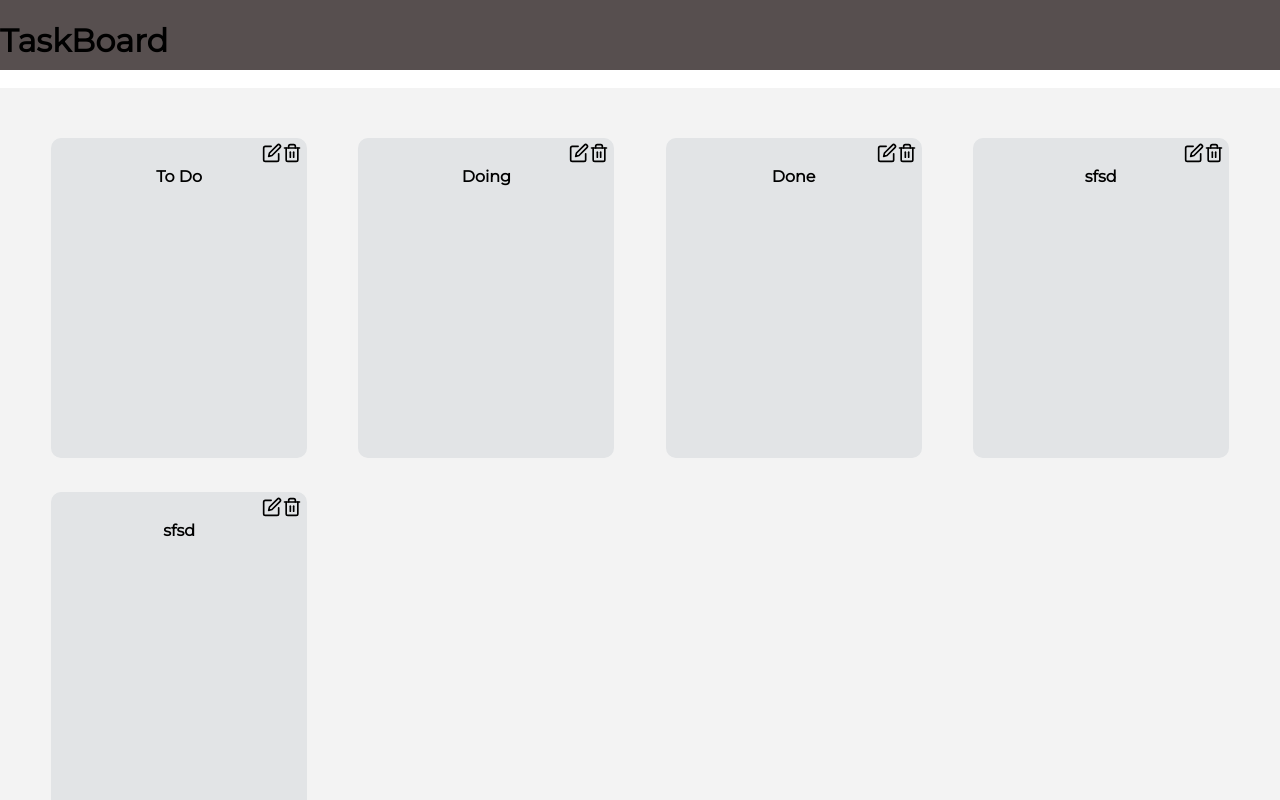
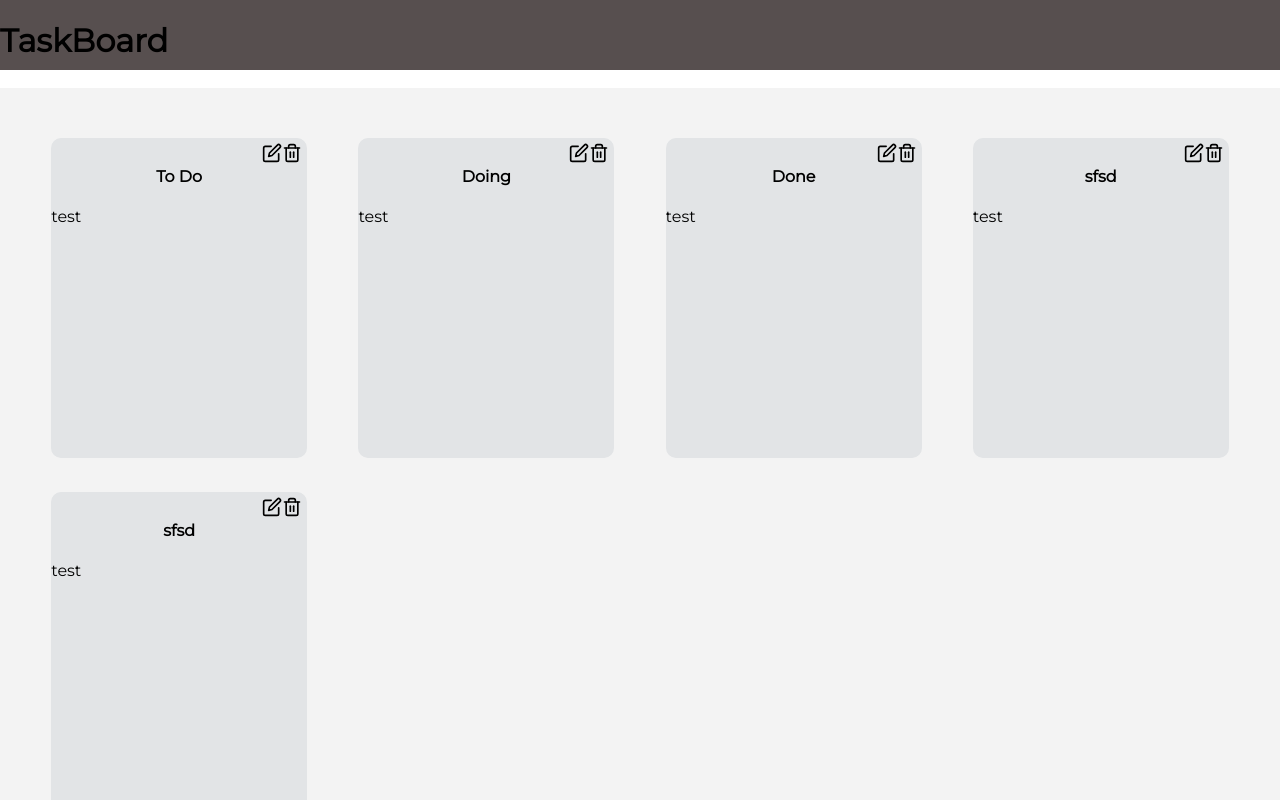
Before and after one commit to KristianNikolov777/TaskBoard, an Angular app: page / in a window 1280 px wide. Built offline with nearby package versions, Linux system fonts and the light colour scheme.

Commit message:
Added mocked card data.

```diff
--- a/src/app/board/card/card.component.html
+++ b/src/app/board/card/card.component.html
@@ -1,3 +1,3 @@
 <p>
-  card works!
+  {{card.title}}
 </p>
--- a/src/app/board/card/card.component.ts
+++ b/src/app/board/card/card.component.ts
@@ -1,4 +1,6 @@
-import { Component, OnInit } from '@angular/core';
+import { Component, OnInit, Input} from '@angular/core';
+
+import { Card } from '../../shared/card.model';
 
 @Component({
   selector: 'app-card',
@@ -6,6 +8,7 @@ import { Component, OnInit } from '@angular/core';
   styleUrls: ['./card.component.css']
 })
 export class CardComponent implements OnInit {
+  @Input() card: Card;
 
   constructor() { }
 
--- a/src/app/board/list/list.component.html
+++ b/src/app/board/list/list.component.html
@@ -4,5 +4,6 @@
     <img src="assets/images/trash-2.svg" height="20" width="20" title="Delete list"/>
   </div>
   <h4 class="list-title">{{ list.title }}</h4>
+  <app-card *ngFor="let card of cards" [card]="card"></app-card>
   <!-- <img src="assets/images/plus.svg" height="20" width="20" title="Add card"/> -->
 </div>
--- a/src/app/board/list/list.component.ts
+++ b/src/app/board/list/list.component.ts
@@ -1,6 +1,7 @@
 import { Component, Input, OnInit } from '@angular/core';
 
 import { List } from '../../shared/list.model';
+import { Card } from '../../shared/card.model';
 
 @Component({
   selector: 'app-list',
@@ -9,6 +10,9 @@ import { List } from '../../shared/list.model';
 })
 export class ListComponent implements OnInit {
   @Input() list: List;
+  cards: Card[] = [
+    new Card(1, 'test', 'just testing')
+  ];
 
   constructor() { }
 
```
